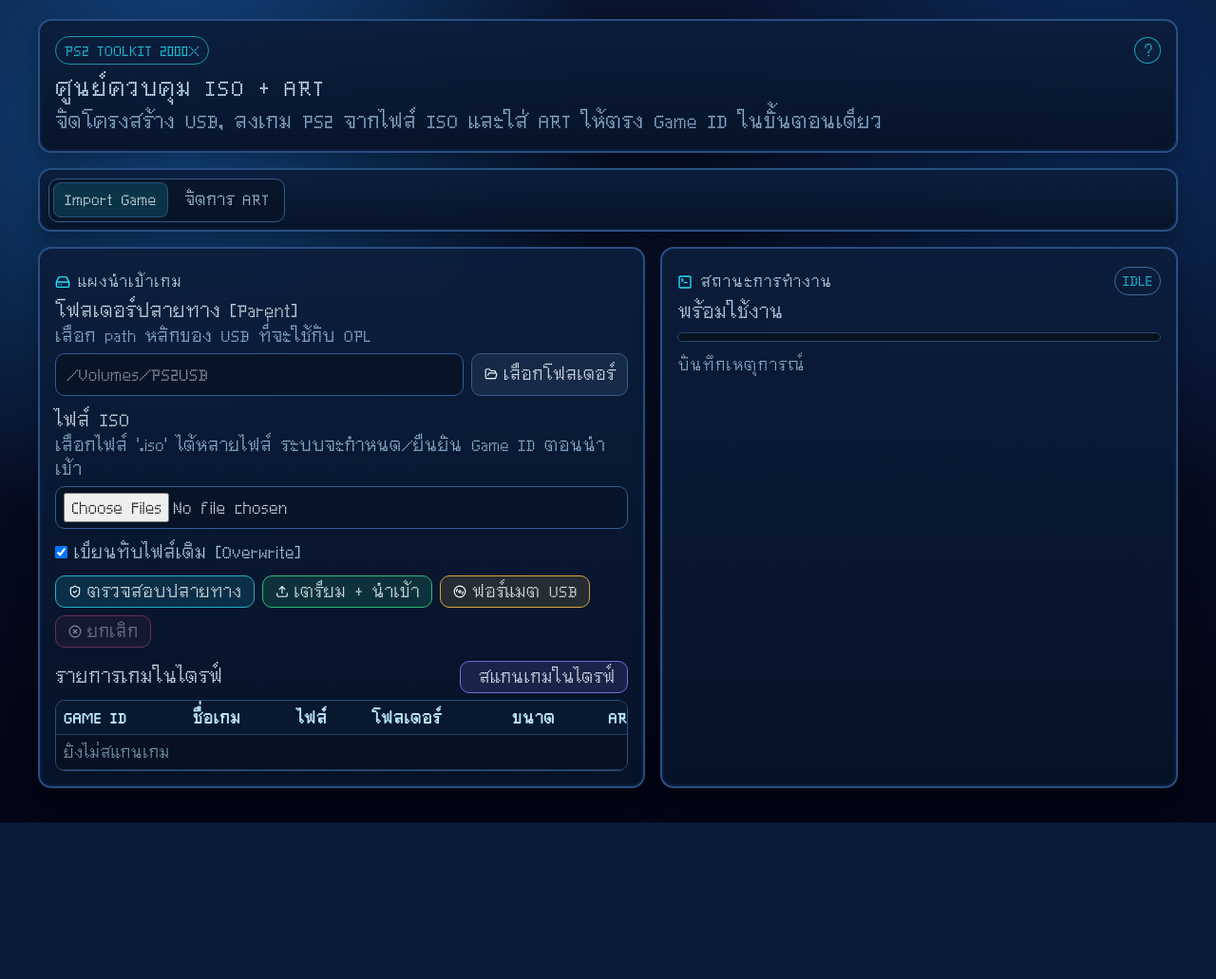
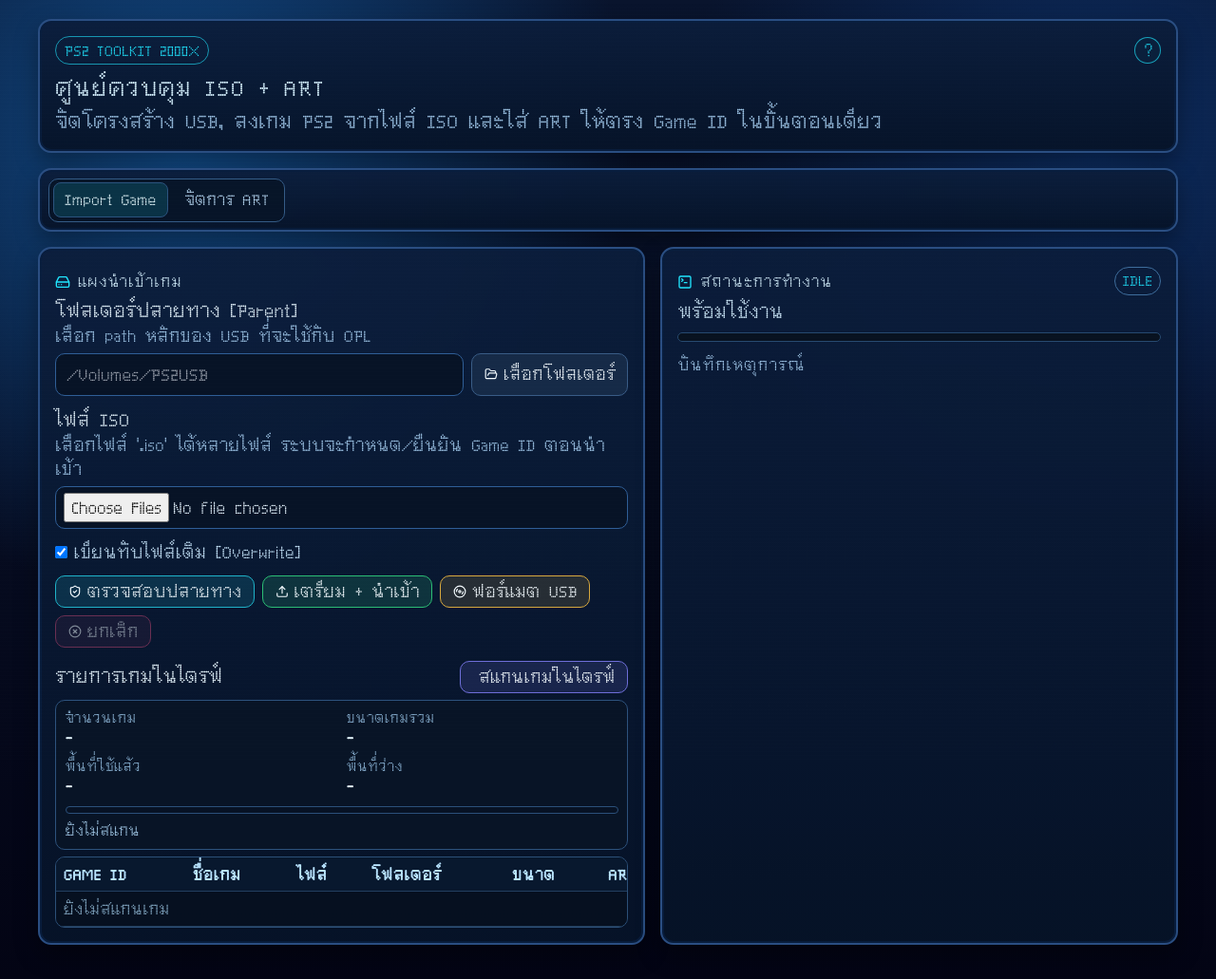
Before and after one commit to Gas-nontachai/Open-PS2-Loader-OPL-POPStarter, a FastAPI app: page / in a window 1280 px wide. Shown: the whole page at 95% size. Before the commit the page ends 866 px from the top, so only its background shows below. Run offline with FastAPI, Linux system fonts and the light colour scheme; some libraries are stand-ins or nearby versions.

Commit message:
feat: enhance storage summary display with detailed metrics and UI updates

```diff
--- a/app/api/routes.py
+++ b/app/api/routes.py
@@ -421,12 +421,29 @@ async def scan_games(payload: ScanGamesRequest):
                     }
                 )
 
-        steps.append(step("scanning_games", "success", "scan completed", {"count": len(games)}))
+        total_games_bytes = sum(int(game.get("size_bytes", 0)) for game in games)
+        usage = shutil.disk_usage(target)
+        used_percent = 0.0
+        if usage.total > 0:
+            used_percent = round((usage.used / usage.total) * 100, 2)
+        storage = {
+            "games_bytes": total_games_bytes,
+            "games_human": human_bytes(total_games_bytes),
+            "total_bytes": usage.total,
+            "total_human": human_bytes(usage.total),
+            "used_bytes": usage.used,
+            "used_human": human_bytes(usage.used),
+            "free_bytes": usage.free,
+            "free_human": human_bytes(usage.free),
+            "used_percent": used_percent,
+        }
+
+        steps.append(step("scanning_games", "success", "scan completed", {"count": len(games), "storage": storage}))
         return api_response(
             status="success",
             state="completed",
             message="scan completed",
-            details={"target": str(target), "games": games, "count": len(games)},
+            details={"target": str(target), "games": games, "count": len(games), "storage": storage},
             next_action="choose_game_to_manage",
             steps=steps,
         )
--- a/app/static/js/dom.js
+++ b/app/static/js/dom.js
@@ -7,6 +7,13 @@ export const dom = {
   validateBtn: document.getElementById("validate-btn"),
   importBtn: document.getElementById("import-btn"),
   scanGamesBtn: document.getElementById("scan-games-btn"),
+  storageSummary: document.getElementById("storage-summary"),
+  summaryGameCount: document.getElementById("summary-game-count"),
+  summaryGamesSize: document.getElementById("summary-games-size"),
+  summaryUsedSize: document.getElementById("summary-used-size"),
+  summaryFreeSize: document.getElementById("summary-free-size"),
+  storageMeterBar: document.getElementById("storage-meter-bar"),
+  summaryUsageText: document.getElementById("summary-usage-text"),
   formatBtn: document.getElementById("format-btn"),
   cancelBtn: document.getElementById("cancel-btn"),
   gamesTableBody: document.getElementById("games-table-body"),
--- a/app/static/js/handlers/importHandlers.js
+++ b/app/static/js/handlers/importHandlers.js
@@ -59,6 +59,35 @@ function renderGamesTable(games = []) {
     .join("");
 }
 
+function formatPercent(value) {
+  const numeric = Number(value);
+  if (!Number.isFinite(numeric) || numeric < 0) return "0.00%";
+  return `${numeric.toFixed(2)}%`;
+}
+
+function renderStorageSummary(games = [], storage = null) {
+  if (!dom.storageSummary) return;
+
+  const gameCount = games.length;
+  const gamesBytes = games.reduce((total, game) => total + Number(game.size_bytes || 0), 0);
+  const fallbackGamesSize = `${(gamesBytes / (1024 ** 3)).toFixed(2)} GB`;
+  const safeStorage = storage || {};
+
+  const gamesSizeText = safeStorage.games_human || fallbackGamesSize;
+  const usedSizeText = safeStorage.used_human || "-";
+  const freeSizeText = safeStorage.free_human || "-";
+  const totalSizeText = safeStorage.total_human || "-";
+  const usagePercentText = formatPercent(safeStorage.used_percent || 0);
+  const usageBarPercent = Math.min(Math.max(Number(safeStorage.used_percent || 0), 0), 100);
+
+  dom.summaryGameCount.textContent = String(gameCount);
+  dom.summaryGamesSize.textContent = gamesSizeText;
+  dom.summaryUsedSize.textContent = usedSizeText;
+  dom.summaryFreeSize.textContent = freeSizeText;
+  dom.storageMeterBar.style.width = `${usageBarPercent}%`;
+  dom.summaryUsageText.textContent = usedSizeText === "-" ? "ยังไม่สแกน" : `${usedSizeText} / ${totalSizeText} (${usagePercentText})`;
+}
+
 async function scanGames({ silent = false } = {}) {
   const targetPath = dom.targetPathInput.value.trim();
   if (!targetPath) {
@@ -79,8 +108,11 @@ async function scanGames({ silent = false } = {}) {
       signal: store.activeController.signal,
     });
     const games = result.details?.games || [];
+    const storage = result.details?.storage || null;
     store.scannedGames = games;
+    store.storageSummary = storage;
     renderGamesTable(games);
+    renderStorageSummary(games, storage);
     setState(readApiState(result.state), `สแกนเกมเสร็จแล้ว (${games.length} เกม)`);
     appendLog("success", `สแกนเกมเสร็จแล้ว (${games.length} เกม)`, { target: targetPath });
     const sourceChoices = games.map((game) => game.destination_filename).filter(Boolean);
--- a/app/static/js/store.js
+++ b/app/static/js/store.js
@@ -7,4 +7,5 @@ export const store = {
   autoCandidates: [],
   artSourceChoices: [],
   scannedGames: [],
+  storageSummary: null,
 };
--- a/app/static/style.css
+++ b/app/static/style.css
@@ -22,6 +22,13 @@
 
 * {
   box-sizing: border-box;
+}
+
+html,
+body {
+  width: 100%;
+  max-width: 100%;
+  overflow-x: hidden;
 }
 
 body.retro-body {
@@ -53,9 +60,19 @@ body.retro-body::before {
 
 .retro-shell {
   width: min(1200px, 94vw);
+  max-width: 100%;
   margin: 1.25rem auto 2.25rem;
   display: grid;
   gap: 1rem;
+}
+
+.tab-pane,
+.main-grid,
+.main-grid > *,
+.panel,
+.panel-form,
+.panel-console {
+  min-width: 0;
 }
 
 .hero-panel,
@@ -286,6 +303,56 @@ body.retro-body::before {
   gap: 0.5rem;
 }
 
+.storage-summary {
+  border: 1px solid #2d527d;
+  border-radius: 10px;
+  background: rgba(8, 20, 38, 0.9);
+  padding: 0.5rem 0.6rem 0.55rem;
+  display: grid;
+  grid-template-columns: repeat(2, minmax(0, 1fr));
+  gap: 0.45rem 0.6rem;
+}
+
+.storage-stat {
+  display: grid;
+  gap: 0.06rem;
+}
+
+.storage-label {
+  color: #93bddf;
+  font-size: 0.82rem;
+  text-transform: uppercase;
+  letter-spacing: 0.05em;
+}
+
+.storage-value {
+  color: #e5f7ff;
+  font-size: 0.98rem;
+}
+
+.storage-meter-shell {
+  grid-column: 1 / -1;
+  height: 8px;
+  border-radius: 999px;
+  border: 1px solid #2b507a;
+  overflow: hidden;
+  background: #071224;
+}
+
+.storage-meter-bar {
+  height: 100%;
+  width: 0%;
+  background: linear-gradient(90deg, #34d8ff, #45f08f);
+  transition: width 220ms ease;
+}
+
+.storage-usage-text {
+  grid-column: 1 / -1;
+  margin: 0;
+  color: #a6cdec;
+  font-size: 0.88rem;
+}
+
 .games-table-shell {
   border: 1px solid #2c5078;
   border-radius: 10px;
@@ -435,6 +502,16 @@ body.retro-body::before {
   border-radius: 8px;
   background: rgba(8, 17, 32, 0.86);
   padding: 0.42rem 0.55rem;
+  overflow-wrap: anywhere;
+  word-break: break-word;
+}
+
+#event-log pre {
+  margin: 0.35rem 0 0;
+  max-width: 100%;
+  white-space: pre-wrap;
+  overflow-wrap: anywhere;
+  word-break: break-word;
 }
 
 .art-head {
@@ -598,4 +675,14 @@ body.retro-body::before {
     align-items: stretch;
     flex-direction: column;
   }
+
+  .storage-summary {
+    grid-template-columns: 1fr;
+  }
 }
+
+@media (max-width: 720px) {
+  .field-row {
+    grid-template-columns: 1fr;
+  }
+}
--- a/app/templates/index.html
+++ b/app/templates/index.html
@@ -114,6 +114,28 @@
                   <i data-lucide="list-search"></i>
                   สแกนเกมในไดรฟ์
                 </button>
+              </div>
+              <div id="storage-summary" class="storage-summary">
+                <div class="storage-stat">
+                  <span class="storage-label">จำนวนเกม</span>
+                  <strong id="summary-game-count" class="storage-value">-</strong>
+                </div>
+                <div class="storage-stat">
+                  <span class="storage-label">ขนาดเกมรวม</span>
+                  <strong id="summary-games-size" class="storage-value">-</strong>
+                </div>
+                <div class="storage-stat">
+                  <span class="storage-label">พื้นที่ใช้แล้ว</span>
+                  <strong id="summary-used-size" class="storage-value">-</strong>
+                </div>
+                <div class="storage-stat">
+                  <span class="storage-label">พื้นที่ว่าง</span>
+                  <strong id="summary-free-size" class="storage-value">-</strong>
+                </div>
+                <div class="storage-meter-shell">
+                  <div id="storage-meter-bar" class="storage-meter-bar"></div>
+                </div>
+                <p id="summary-usage-text" class="storage-usage-text">ยังไม่สแกน</p>
               </div>
               <div class="games-table-shell">
                 <table class="games-table">
```
